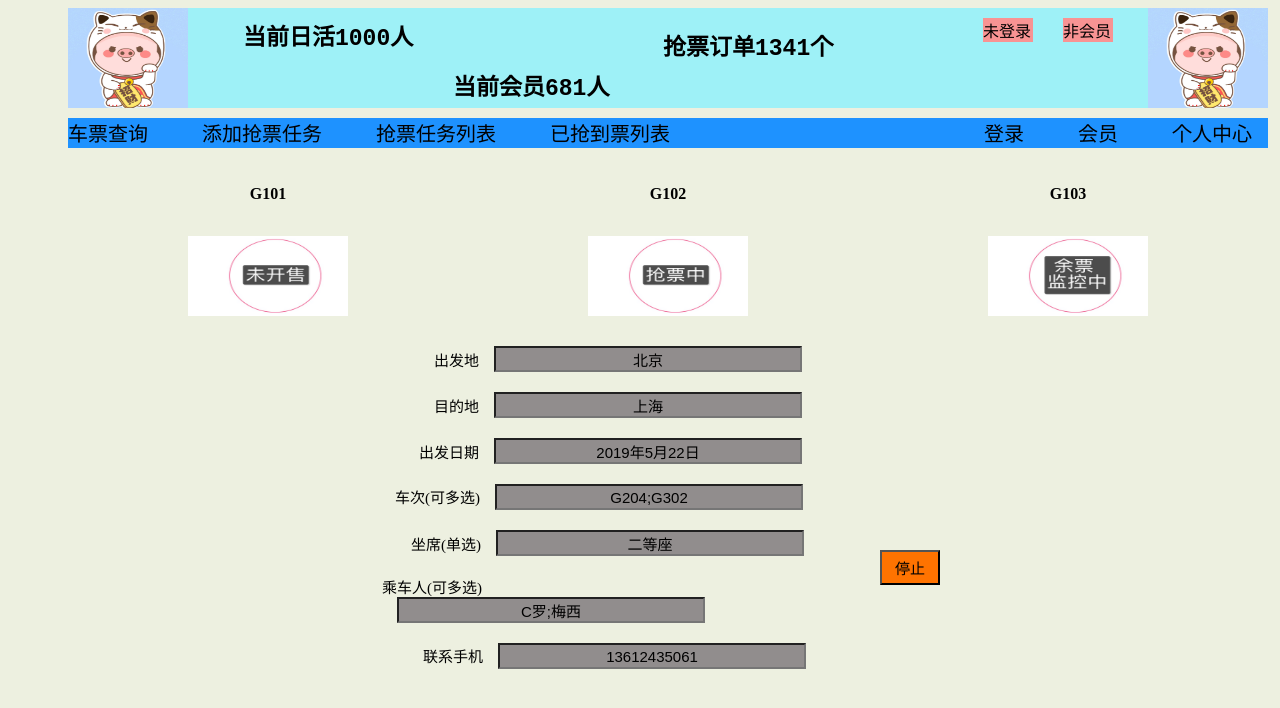
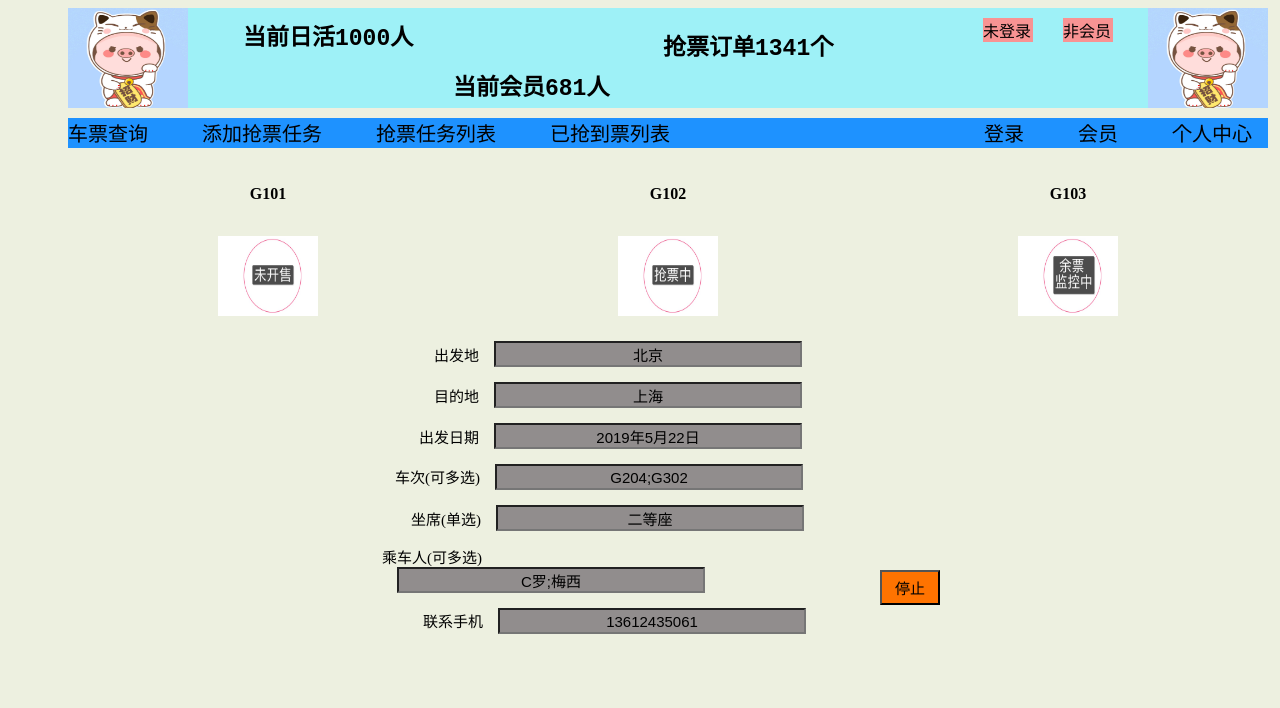
Before and after one commit to diaosichengxuyuan/one-yuan-brush-ticket, a Node server app: page /brushTicketTaskListStarted/ in a window 1280 px wide. Shown: the top 708 px of the page. Run offline with Node 20, Linux system fonts and the light colour scheme.

Commit message:
优化---抢票任务列表

```diff
--- a/com.diaosichengxuyuan.one.yuan.brush.ticket.front/public/stylesheets/brushTicketTaskListStarted.css
+++ b/com.diaosichengxuyuan.one.yuan.brush.ticket.front/public/stylesheets/brushTicketTaskListStarted.css
@@ -10,14 +10,14 @@
 
 .brushBody td {
     height: 80px;
-    width: 600px;
+    width: 400px;
     text-align: center;
     font-weight: bold;
 }
 
 .brushBody img{
     height: 100%;
-    width: 40%;
+    width: 25%;
 }
 
 .contentBody {
@@ -29,7 +29,7 @@
 
 .contentBody .searchConditon {
     font-size: 15px;
-    margin-top: 20px;
+    margin-top: 15px;
     margin-left: 50px;
 }
 
@@ -82,7 +82,7 @@
     width: 30px;
     height: 35px;
     left: 850px;
-    top:550px;
+    top:570px;
 }
 
 #stopBrushTicketTaskButton {
```
